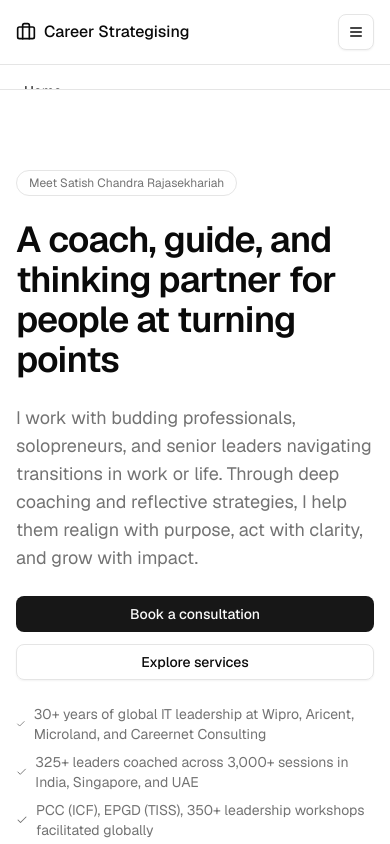
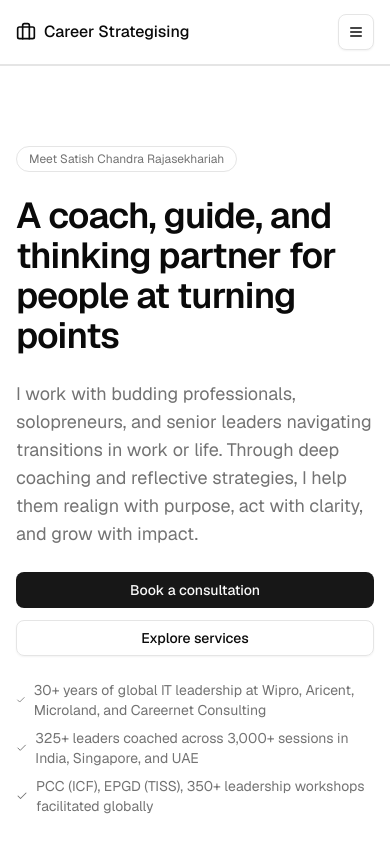
Before and after one commit to sharans1998/recharge-my-career, a Next.js app: page / in a window 390 px wide. Shown: the top 844 px of the page. Built offline with nearby package versions, Linux system fonts and the light colour scheme.

Commit message:
Fix mobile navigation padding for better layout consistency

```diff
--- a/components/site-header.tsx
+++ b/components/site-header.tsx
@@ -61,8 +61,8 @@ export function SiteHeader() {
       <div
         id="mobile-nav"
         className={cn(
-          "md:hidden border-t px-4 pb-4 pt-2 transition-[max-height] overflow-hidden",
-          open ? "max-h-96" : "max-h-0",
+          "md:hidden border-t px-4 transition-[max-height] overflow-hidden",
+          open ? "max-h-96 py-4" : "max-h-0",
         )}
       >
         <nav className="grid gap-2">
```
